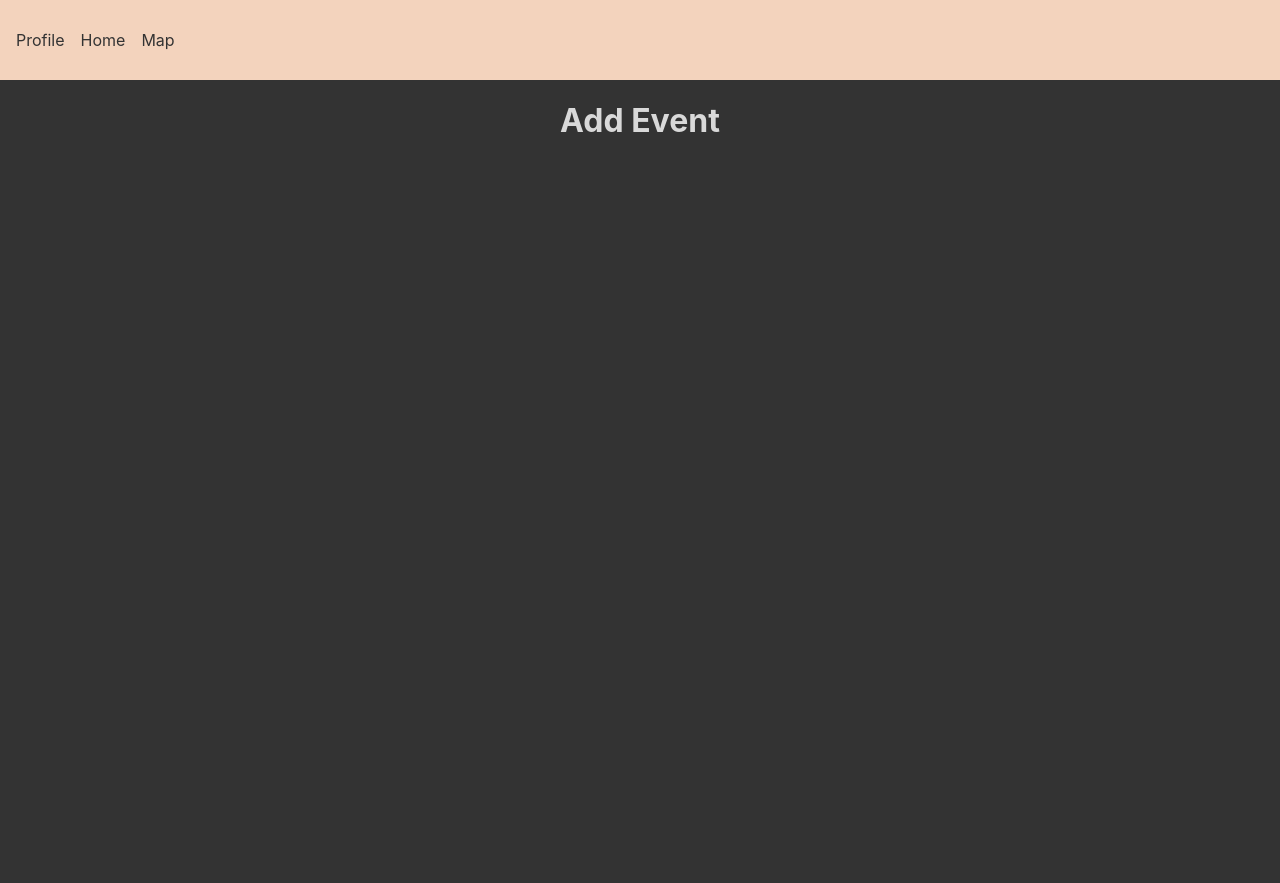
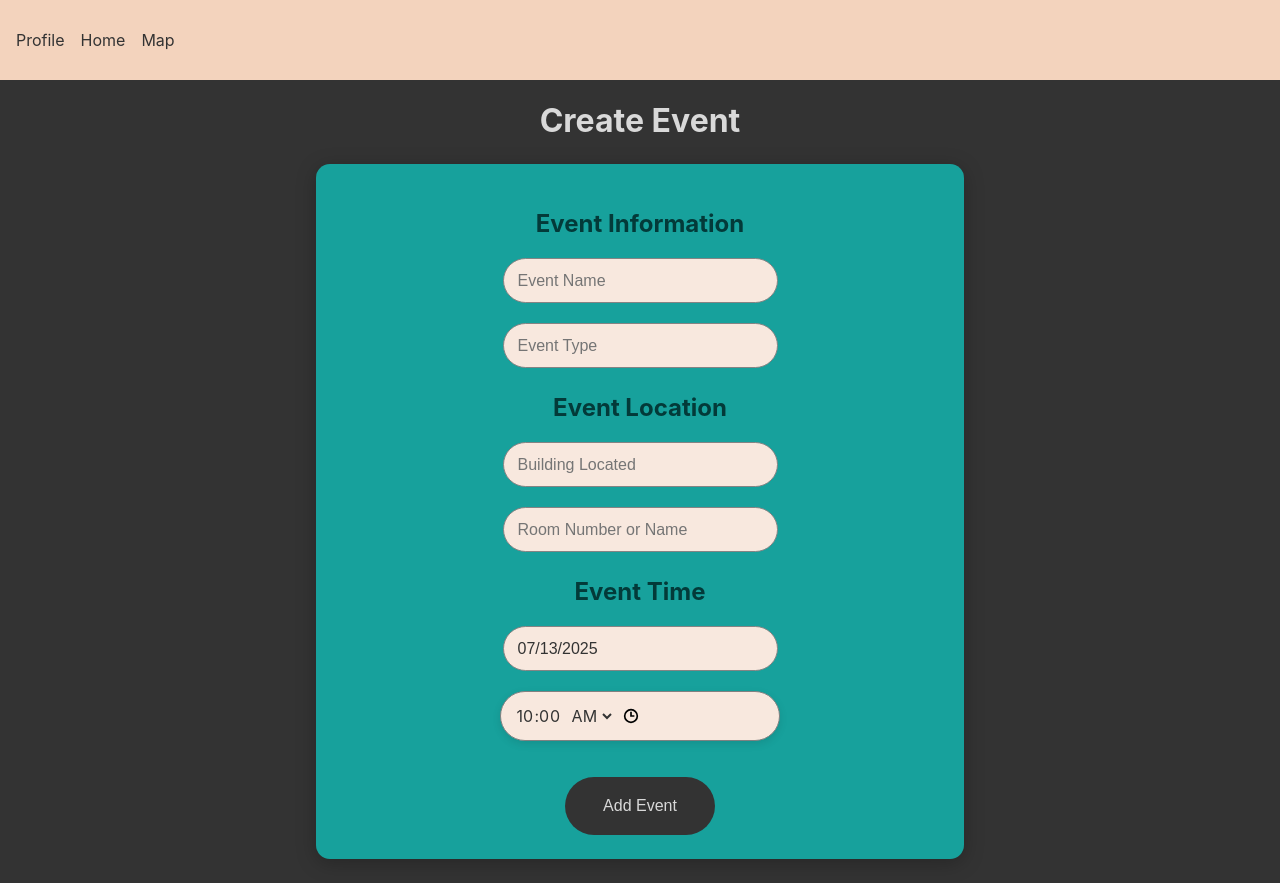
Before and after one commit to acmucsd-projects/spummer25-hack-team-1, a React (Create React App) app in the folder frontend/: page /addevent in a window 1280 px wide. Before the commit the page ends 800 px from the top, so only its background shows below. Built offline with nearby package versions, Linux system fonts and the light colour scheme.

Commit message:
style: add event page

```diff
--- a/frontend/package.json
+++ b/frontend/package.json
@@ -9,9 +9,11 @@
     "@testing-library/react": "^14.2.1",
     "@testing-library/user-event": "^13.5.0",
     "react": "^19.1.0",
+    "react-datepicker": "^8.4.0",
     "react-dom": "^19.1.0",
     "react-router-dom": "^7.6.3",
     "react-scripts": "5.0.1",
+    "react-time-picker": "^7.0.0",
     "web-vitals": "^2.1.4"
   },
   "scripts": {
--- a/frontend/src/index.css
+++ b/frontend/src/index.css
@@ -7,14 +7,19 @@ body {
   -moz-osx-font-smoothing: grayscale;
 }
 
+main{
+  padding-top: 80px;
+}
 code {
   font-family: source-code-pro, Menlo, Monaco, Consolas, 'Courier New',
     monospace;
 }
 
 header {
-  position: sticky;
-  top: 0px;
+  position: fixed;
+  top: 0;
+  left: 0;
+  width: 100%;
   padding: 30px 16px;
   background: #F3D3BD;
   color: #000000;
@@ -52,21 +57,21 @@ h1{
 }
 
 .card-content {
-  margin: 1.5rem auto;
-  display: flex;
+   display: flex;
   flex-direction: column;
   align-items: center;
-  justify-content: center;
-  height: 100%;
-  gap: 20px;
+  justify-content: flex-start;
+  padding: 1rem;
+  gap: 20px
 }
 
 button {
   padding: 20px;
   width: 150px;
+  font-size: 16px;
   background: #333333;
   color: #D9D9D9;
-  border-radius: 10px;
+  border-radius: 30px;
   border-width: 0;
 }
 
@@ -74,3 +79,57 @@ button:hover{
   background: #F3D3BD;
   color:#333333;
 }
+
+.map-header{
+  background: #17A19C;
+}
+
+
+input{
+  border-width: 1px;
+  border-color: #848484;
+  border-style: solid;
+  font-size: 16px;
+  border-radius: 30px;
+  width: 245px;
+  max-height: 15px;
+  color:#333333;
+  padding: 14px;
+  background-color: #f8e8de;
+}
+
+
+.react-time-picker__wrapper {
+  padding: 6px 12px;
+  height: 50px;
+  font-size: 16px;
+  border-radius: 30px;
+  color: #333333;
+  background: #f8e8de;
+  border: none;
+  box-shadow: 0 3px 8px rgba(0, 0, 0, 0.1);
+  align-items: center;
+}
+
+.react-time-picker fieldset {
+  border: none !important;
+}
+
+.react-time-picker{
+  border: none;
+  outline: none;
+  box-shadow: none;
+}
+
+.react-time-picker__clock-button svg {
+  width: 16px;
+  height: 16px;
+}
+
+
+h3{
+  color: #033a39;
+  margin-bottom: 0;
+  margin-top: 5px;
+  font-size: 24px;
+}
--- a/frontend/src/pages/AddEvent.js
+++ b/frontend/src/pages/AddEvent.js
@@ -1,11 +1,43 @@
 import Header from "../components/Header";
+import DatePicker from "react-datepicker";
+import { useState } from "react";
+import "react-datepicker/dist/react-datepicker.css";
+import TimePicker from "react-time-picker";
+import 'react-time-picker/dist/TimePicker.css';
+
 function AddEvent() {
+    const [selectedDate, setSelectedDate] = useState(new Date());
+    const [selectedTime, setSelectedTime] = useState("10:00");
     return(
-        <body>
+        <main>
 
-           <Header></Header> <h1>Add Event</h1>
+           <Header></Header> <h1>Create Event</h1>
 
-           </body>
+           <div class="card">
+            <div className="card-content">
+                 <h3>Event Information</h3>
+               <input type="text" placeholder="Event Name"></input>
+            <input type="text" placeholder="Event Type"></input>
+
+            <h3>Event Location</h3>
+            <input type="text" placeholder="Building Located"></input>
+            <input type="text" placeholder="Room Number or Name"></input>
+
+            <h3>Event Time</h3>
+            <DatePicker class="date-picker" selected={selectedDate}
+          onChange={(date) => setSelectedDate(date)}></DatePicker>
+          <TimePicker class="time-picker" value={selectedTime}
+          onChange={(time) =>{
+            if(time){
+                setSelectedTime(time);
+            }}} clearIcon={null}></TimePicker>
+           </div> <br/>
+
+            <button>Add Event</button>
+
+           </div>
+
+           </main>
 
     )
 }
--- a/frontend/src/pages/Home.js
+++ b/frontend/src/pages/Home.js
@@ -2,10 +2,10 @@ import Header from "../components/Header";
 
 function Home() {
     return(
-        <body>
+        <main>
             <Header></Header>
             <h1>Home</h1>
-        </body>
+        </main>
     )
 }
 
--- a/frontend/src/pages/Login.js
+++ b/frontend/src/pages/Login.js
@@ -2,21 +2,19 @@ import Header from "../components/Header";
 
 function Login() {
     return(
-        <body>
+        <main>
             <Header></Header>
-
-
 
         <h1>Welcome to Eventory</h1>
 
         <div class="card">
                 <form class="card-content">
                     <button>Sign Up</button>
-                    <p>Or</p>
+                    <h2>Or</h2>
                     <button>Log In</button>
                 </form>
             </div>
-        </body>
+        </main>
 
     )
 }
--- a/frontend/src/pages/Map.js
+++ b/frontend/src/pages/Map.js
@@ -20,12 +20,13 @@ function Map() {
   if (!isLoaded) return <div>Loading map...</div>;
 
   return (
-    <body><Header></Header>
+    <main>
+      <Header></Header>
     <GoogleMap
       mapContainerStyle={containerStyle}
       center={center}
       zoom={15}
-    /></body>
+    /></main>
 
   );
 }
```
Also changed, not shown: 1 other file (tests, documents, lock files or other folders).
